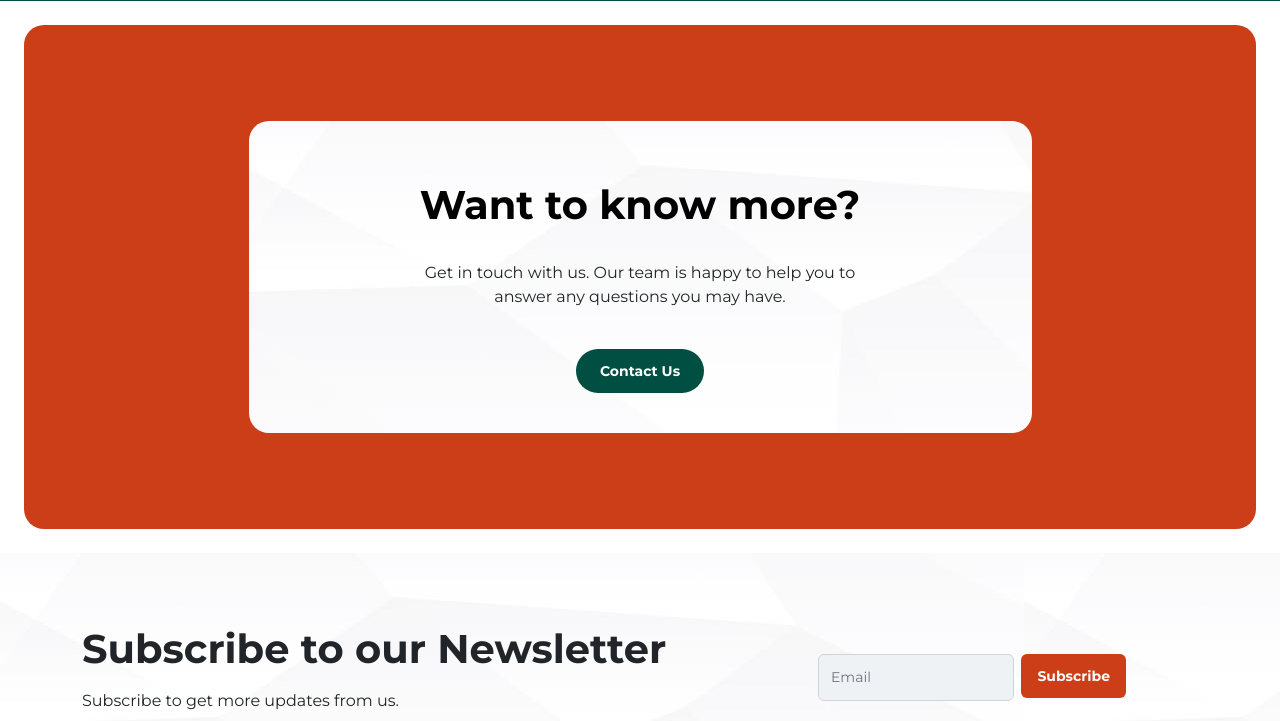
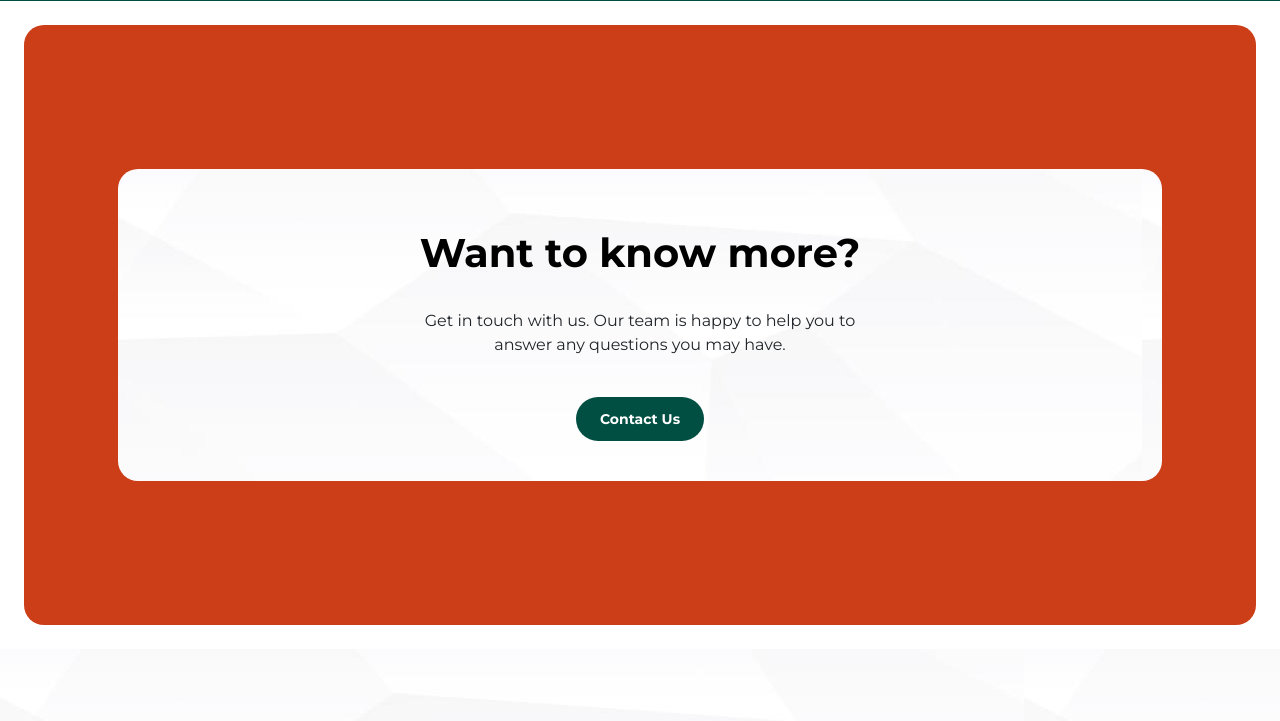
Before and after one commit to fredricksimi/elandome, a Django app: page /about in a window 1280 px wide. Shown: the part 5041-5762 px from the top of the page. Run offline with Django 3.2, Linux system fonts and the light colour scheme.

Commit message:
updated about

```diff
--- a/mainapp/templates/mainapp/about.html
+++ b/mainapp/templates/mainapp/about.html
@@ -257,13 +257,12 @@
 <!-- <br> -->
 <div style="padding:24px;">
     <div style="background-color: #CC3E18; border-radius:20px;">
-        <br><br>
+        <br><br><br><br>
         <div class="container p-5">
-            <div class="row col-md-9 mx-auto">
+            <div class="col-md-12 mx-auto">
                 <div style="border-radius: 20px;background:url('../../static/images/sandra-back1.jpeg');background-repeat:repeat;">
-                    <div style="padding:40px 80px;">
+                    <div style="padding:40px;">
                         <p class="service-title text-center" style="padding-top:20px;font-weight:bold;color: #000;">{% trans "Want to know more?" %}</p>
-
                         <p class="pt-3 text-center">Get in touch with us. Our team is happy to help you to <br>answer any questions you may have.</p>
                         <br>
                         <center>
@@ -275,7 +274,7 @@
                 </div>
             </div>
         </div>
-        <br><br>
+        <br><br><br><br>
     </div>
 </div>
 
```
